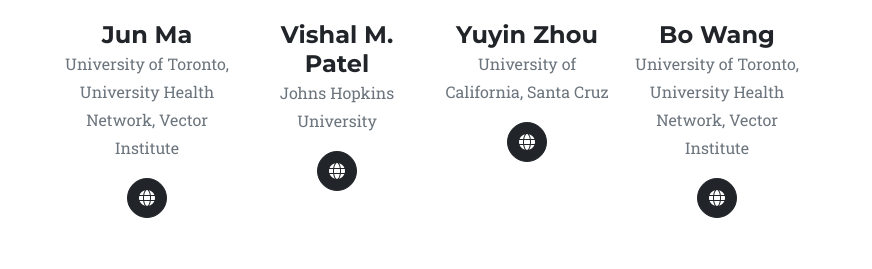
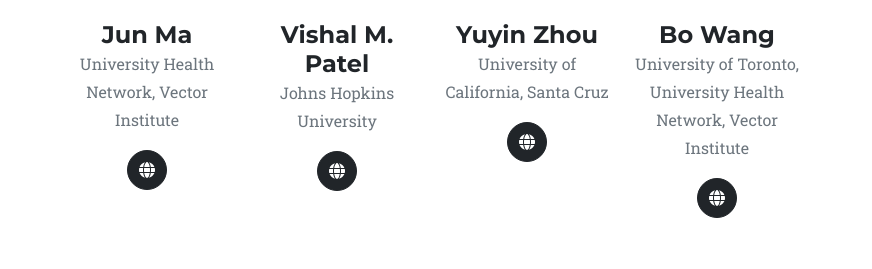
Before and after one commit to fmv-cvpr25workshop/fmv-cvpr25workshop.github.io, a plain HTML site: page index.html in a window 1280 px wide. Shown: the part 2641-2910 px from the top of the page, without its empty margins (208-1080 px from the left). Drawn offline with nearby package versions, Linux system fonts and the light colour scheme; some icons are missing.

Commit message:
Update index.html

```diff
--- a/index.html
+++ b/index.html
@@ -271,7 +271,7 @@
                     <div class="team-member">
                         <img class="mx-auto rounded-circle" src="assets/img/organizers/JunMa-head.png" alt="..." />
                         <h4>Jun Ma</h4>
-                        <p class="text-muted">University of Toronto, University Health Network, Vector Institute</p>
+                        <p class="text-muted">University Health Network, Vector Institute</p>
                         <a class="btn btn-dark btn-social mx-2" href="https://scholar.google.com.hk/citations?hl=en&user=bW1UV4IAAAAJ&view_op=list_works&sortby=pubdate"
                             aria-label="Website"><i class="fa-solid fa-globe"></i></a>
                     </div>
```
